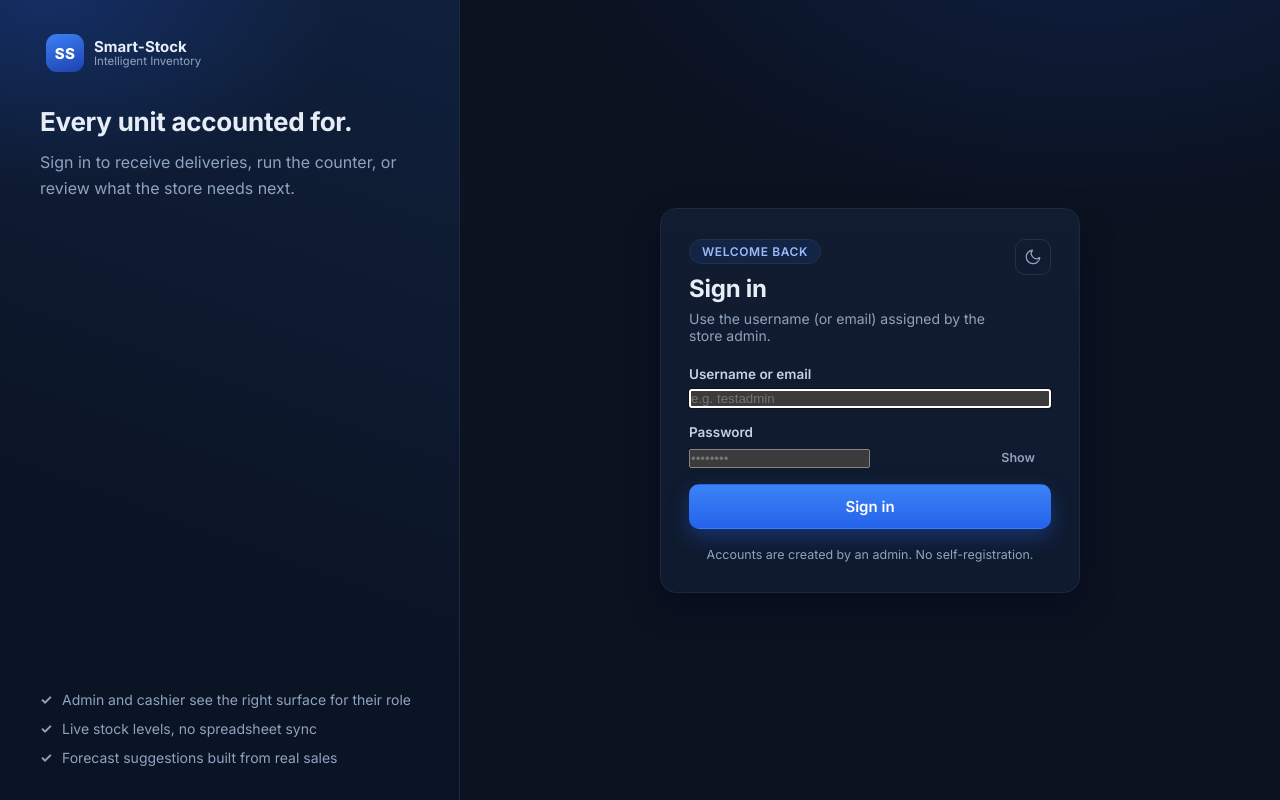
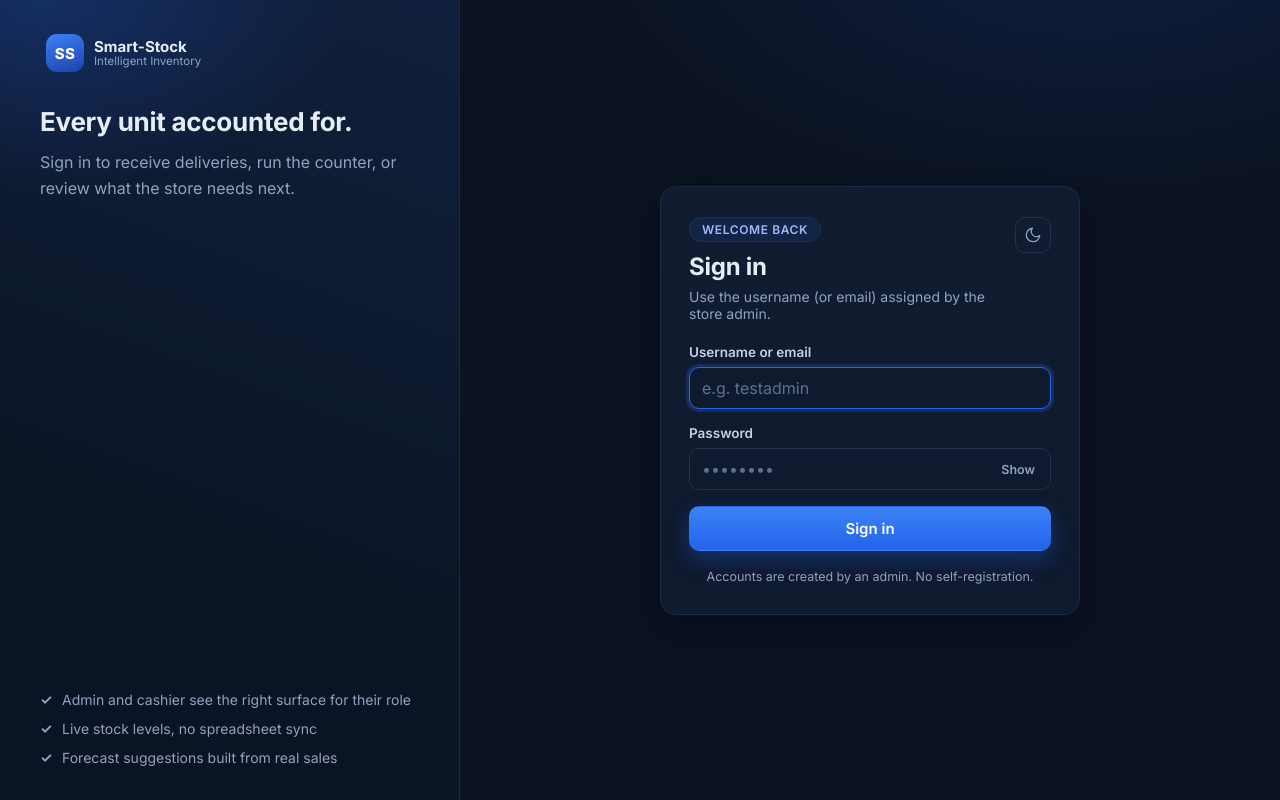
Before and after one commit to jerowm098/Smart-Stock, a React (Vite) app in the folder frontend/: page /login in a window 1280 px wide. Built offline with nearby package versions, Linux system fonts and the light colour scheme; no server answers.

Commit message:
Global input field styling: cover all .field inputs/selects (modals, filters, date pickers), normalize appearance, consistent height + themed calendar icon

```diff
--- a/frontend/src/styles/app.css
+++ b/frontend/src/styles/app.css
@@ -213,7 +213,9 @@ h1, h2, h3, h4 {
 .btn-block { width: 100%; }
 .btn-lg { padding: 12px 22px; font-size: 15px; }
 
-.input {
+.input,
+.field input,
+.field select {
     width: 100%;
     padding: 10px 12px;
     border-radius: 10px;
@@ -222,15 +224,41 @@ h1, h2, h3, h4 {
     color: var(--text);
     font: inherit;
     outline: none;
+    min-height: 40px;
     transition: border-color 0.15s ease, box-shadow 0.15s ease;
 }
 
-.input:focus {
+/* Normalize: walang browser-default pill/box na itsura */
+.field input:not([type='date']),
+.input[type='search'] { appearance: none; }
+
+.input:hover,
+.field input:hover,
+.field select:hover { border-color: var(--primary-soft-border); }
+
+.input:focus,
+.field input:focus,
+.field select:focus {
     border-color: var(--primary);
     box-shadow: 0 0 0 3px var(--focus-ring);
 }
 
-.input::placeholder { color: var(--placeholder); }
+.input::placeholder,
+.field input::placeholder { color: var(--placeholder); }
+
+/* Date pickers: pantay na taas + themed calendar icon (color-scheme ang bahala sa kulay) */
+.field input[type='date'],
+.input[type='date'] { padding-right: 10px; }
+
+.field input[type='date']::-webkit-calendar-picker-indicator,
+.input[type='date']::-webkit-calendar-picker-indicator {
+    cursor: pointer;
+    opacity: 0.65;
+}
+
+.field input[type='date']::-webkit-calendar-picker-indicator:hover,
+.input[type='date']::-webkit-calendar-picker-indicator:hover { opacity: 1; }
+
 
 .pill {
     display: inline-flex;
@@ -543,7 +571,7 @@ h1, h2, h3, h4 {
 
 .input-with-action { position: relative; }
 
-.input-with-action .input { padding-right: 58px; }
+.input-with-action input { padding-right: 58px; }
 
 .input-action {
     position: absolute;
```
